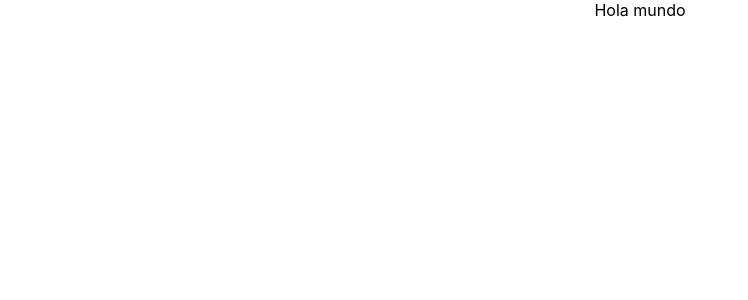
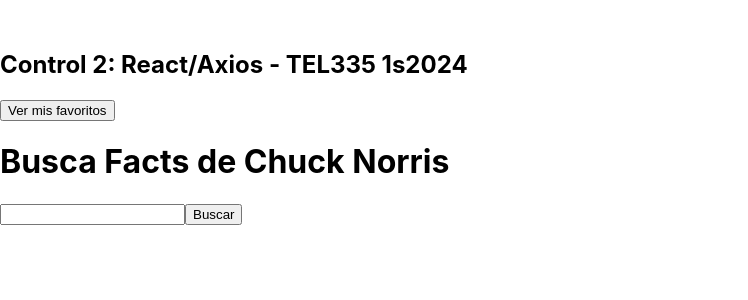
Before and after one commit to JavierCaceresLeon/c2-tel335-1s2024-javier-caceres-leon, a React (Create React App) app in the folder control-2-jcl/: page / in a window 1280 px wide. Shown: the top 300 px of the page, without its empty margins (0-748 px from the left). Built offline with nearby package versions, Linux system fonts and the light colour scheme.

Commit message:
componentes funcionales pero burdos, sin estlilos

```diff
--- a/control-2-jcl/src/App.css
+++ b/control-2-jcl/src/App.css
@@ -28,6 +28,17 @@
   color: #61dafb;
 }
 
+.home-title {
+  color: blueviolet;
+  text-align: left;
+  text-transform: uppercase;
+}
+
+.login-label {
+  text-align: left;
+  text-transform: uppercase;
+}
+
 @keyframes App-logo-spin {
   from {
     transform: rotate(0deg);
--- a/control-2-jcl/src/App.js
+++ b/control-2-jcl/src/App.js
@@ -1,11 +1,32 @@
+import React, { useState } from 'react';
+import SearchFacts from './componentes/BuscarFacts';
+import Favorites from './componentes/Favoritos';
+import Header from './componentes/header';
 import './App.css';
 
-function App() {
-  return (
-    <div className="App">
-      Hola mundo
-    </div>
-  );
-}
+const App = () => {
+    const [favorites, setFavorites] = useState([]);
+    const [showFavorites, setShowFavorites] = useState(false);
+
+    const addToFavorites = (fact) => {
+        if (!favorites.some((fav) => fav.id === fact.id)) {
+            setFavorites([...favorites, fact]);
+        }
+    };
+
+    return (
+        <div>
+          <Header course="Control 2: React/Axios" detail="TEL335 1s2024"/>
+            <button onClick={() => setShowFavorites(!showFavorites)}>
+                {showFavorites ? 'Buscar Facts' : 'Ver mis favoritos'}
+            </button>
+            {showFavorites ? (
+                <Favorites favorites={favorites} />
+            ) : (
+                <SearchFacts addToFavorites={addToFavorites} />
+            )}
+        </div>
+    );
+};
 
 export default App;
--- /dev/null
+++ b/control-2-jcl/src/componentes/BuscarFacts.js
@@ -0,0 +1,39 @@
+import React, { useState } from 'react';
+import axios from 'axios';
+import FactItem from './ItemFact';
+
+const SearchFacts = ({ addToFavorites }) => {
+    const [query, setQuery] = useState('');
+    const [facts, setFacts] = useState([]);
+    const [error, setError] = useState(null);
+
+    const searchFacts = async () => {
+        try {
+            const response = await axios.get(`https://api.chucknorris.io/jokes/search?query=${query}`);
+            setFacts(response.data.result);
+            setError(null);
+        } catch (err) {
+            setError('Error fetching facts');
+        }
+    };
+
+    return (
+        <div>
+            <h1>Busca Facts de Chuck Norris</h1>
+            <input
+                type="text"
+                value={query}
+                onChange={(e) => setQuery(e.target.value)}
+            />
+            <button onClick={searchFacts}>Buscar</button>
+            {error && <p>{error}</p>}
+            <div>
+                {facts.map((fact) => (
+                    <FactItem key={fact.id} fact={fact} addToFavorites={addToFavorites} />
+                ))}
+            </div>
+        </div>
+    );
+};
+
+export default SearchFacts;
--- /dev/null
+++ b/control-2-jcl/src/componentes/Favoritos.js
@@ -0,0 +1,22 @@
+import React from 'react';
+
+const Favorites = ({ favorites }) => {
+    return (
+        <div>
+            <h1>Mis favoritos</h1>
+            {favorites.length === 0 ? (
+                <p>Aún no hay favortios añdidos.</p>
+            ) : (
+                favorites.map((fact) => (
+                    <div key={fact.id}>
+                        <p>{fact.value}</p>
+                        <p>Created at: {fact.created_at}</p>
+                        {fact.categories.length > 0 && <p>Categories: {fact.categories.join(', ')}</p>}
+                    </div>
+                ))
+            )}
+        </div>
+    );
+};
+
+export default Favorites;
--- /dev/null
+++ b/control-2-jcl/src/componentes/ItemFact.js
@@ -0,0 +1,14 @@
+import React from 'react';
+
+const FactItem = ({ fact, addToFavorites }) => {
+    return (
+        <div>
+            <p>{fact.value}</p>
+            <p>Created at: {fact.created_at}</p>
+            {fact.categories.length > 0 && <p>Categories: {fact.categories.join(', ')}</p>}
+            <button onClick={() => addToFavorites(fact)}>Me gusta</button>
+        </div>
+    );
+};
+
+export default FactItem;
--- /dev/null
+++ b/control-2-jcl/src/componentes/header.js
@@ -0,0 +1,13 @@
+function Header (props) {
+    return (
+        <div style={{marginTop:50}}>
+            <header>
+                <nav>
+                    <h1>{props.course} - {props.detail}</h1>
+                </nav>
+            </header>
+        </div>
+    )
+}
+
+export default Header
```
